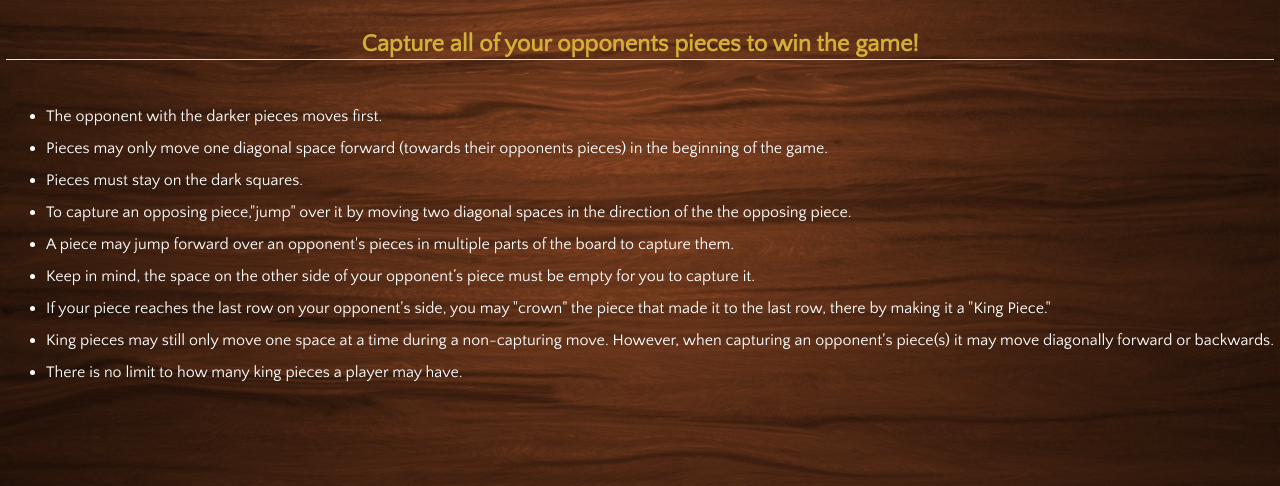
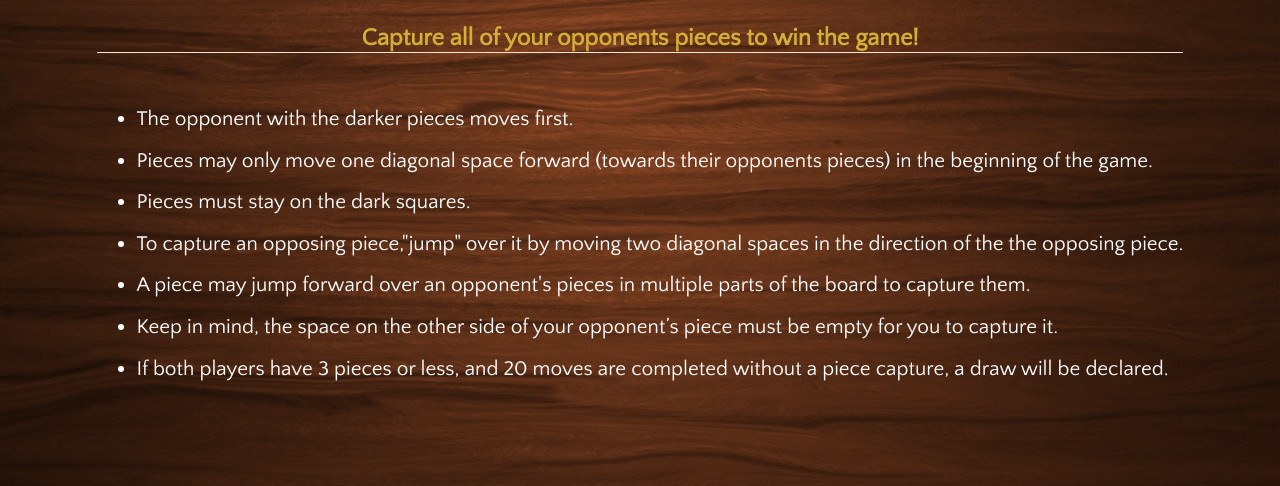
Before and after one commit to julianabearzi/my-checkers-game, a plain HTML site: page how-to-play.html in a window 1280 px wide. Shown: the part 236-722 px from the top of the page. Drawn offline with Linux system fonts and the light colour scheme; a web font is replaced by a local one.

Commit message:
update rules

```diff
--- a/css/how-to-play.css
+++ b/css/how-to-play.css
@@ -17,7 +17,7 @@
       font-size: 1.5rem;
   }
   .rules .rules__list {
-      font-size: 1rem;
+      font-size: 1.3rem;
       color: var(--white);
       line-height: 2;
   }
--- a/how-to-play.html
+++ b/how-to-play.html
@@ -48,11 +48,8 @@
                 </li>
                 <li>Keep in mind, the space on the other side of your opponent’s piece must be empty for you to capture
                     it.</li>
-                <li>If your piece reaches the last row on your opponent's side, you may "crown" the piece that made it
-                    to the last row, there by making it a "King Piece."</li>
-                <li>King pieces may still only move one space at a time during a non-capturing move. However, when
-                    capturing an opponent's piece(s) it may move diagonally forward or backwards.</li>
-                <li>There is no limit to how many king pieces a player may have.</li>
+                <li>If both players have 3 pieces or less, and 20 moves are completed without a piece capture, a draw
+                    will be declared.</li>
             </ul>
         </main>
 
```
